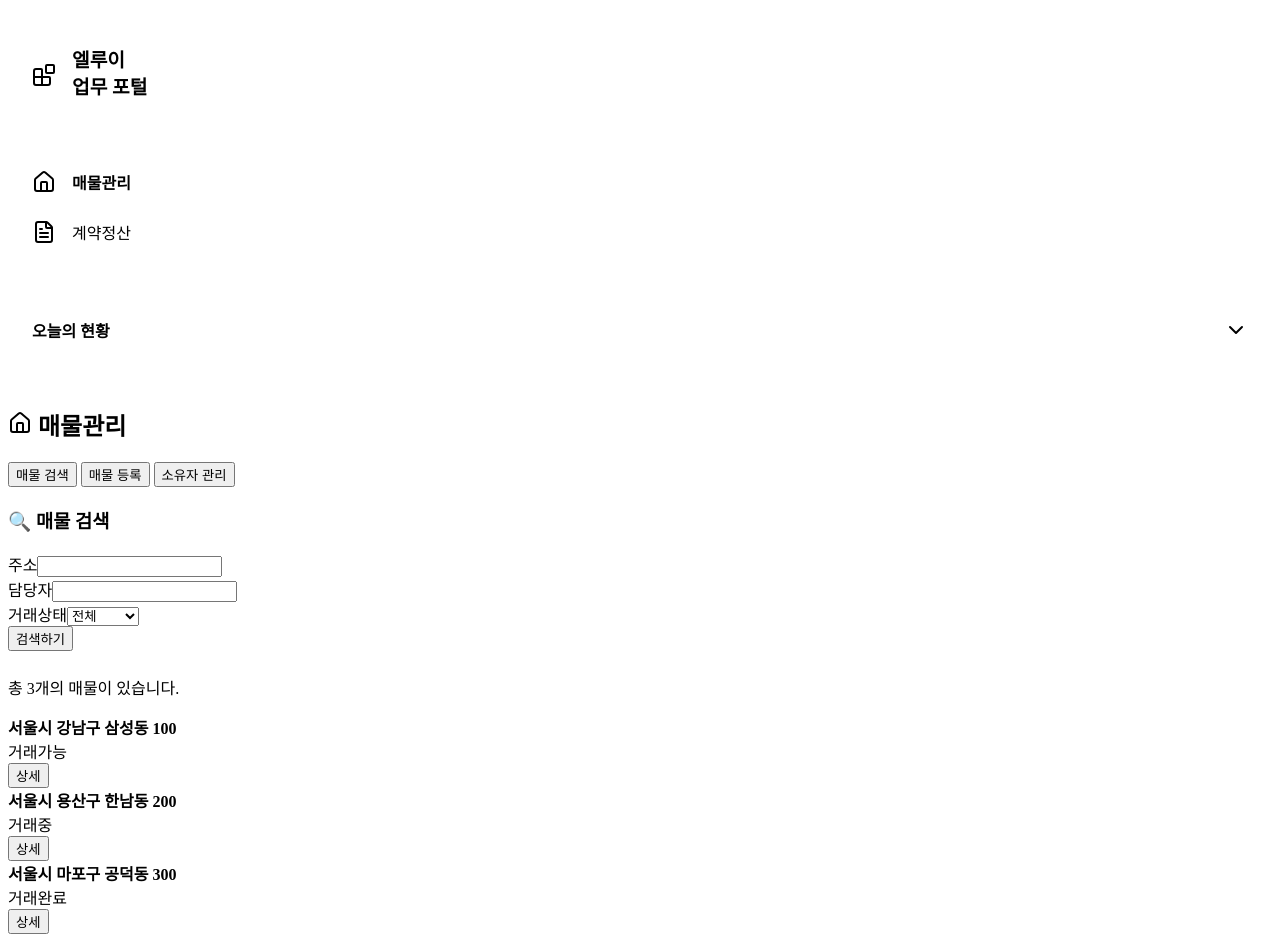
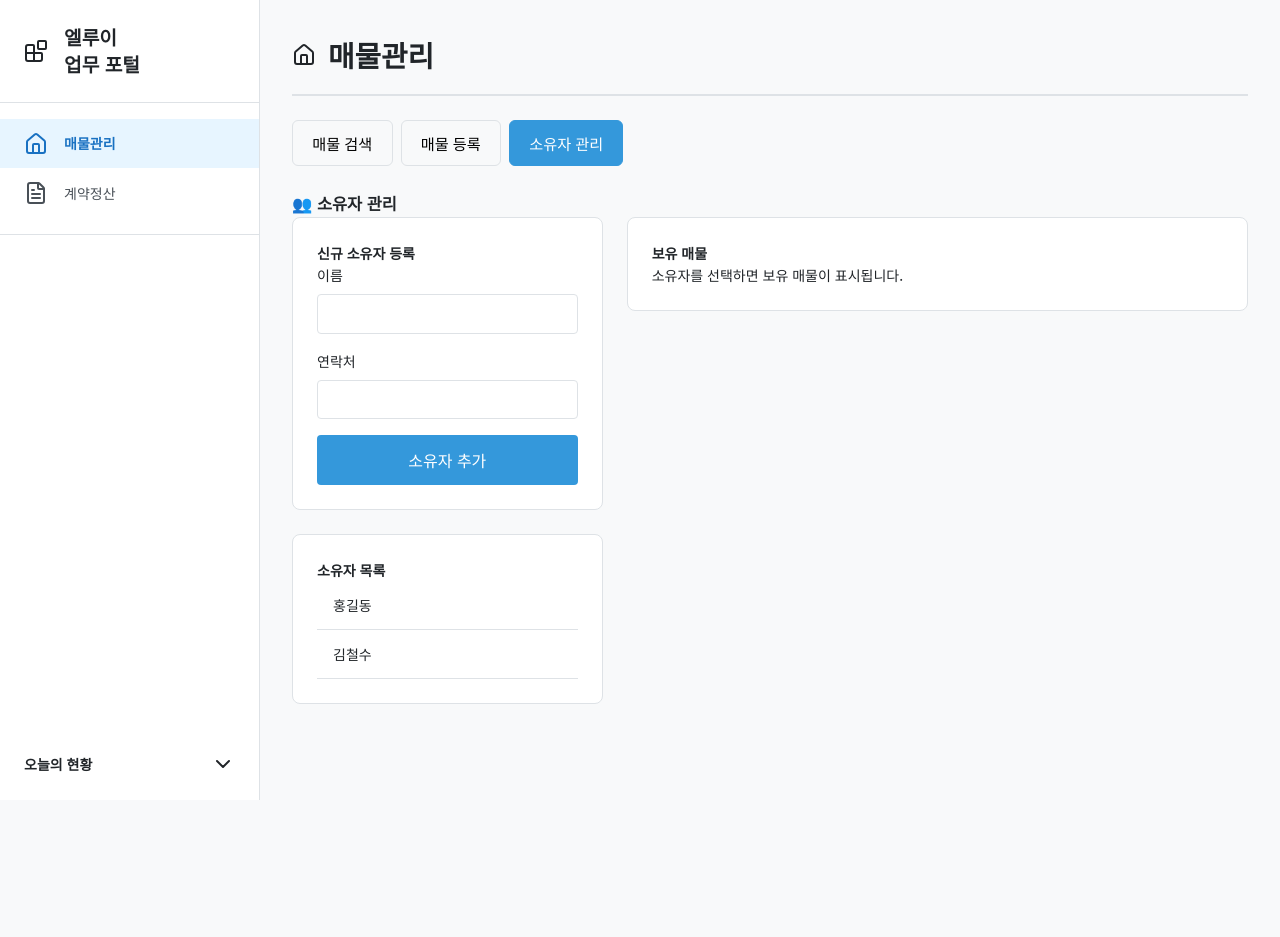
Before and after one commit to dldmdcks/dldmdcks, a website: page 1_오피콜_및_매물관리.html in a window 1280 px wide. Shown: the top 937 px of the page. After the commit the page ends 800 px from the top, so only its background shows below. Drawn offline with nearby package versions, Linux system fonts and the light colour scheme.

Commit message:
fix: Restore original CSS styles to fix broken layout

```diff
--- a/style.css
+++ b/style.css
@@ -1,3 +1,213 @@
+
+@import url('https://fonts.googleapis.com/css2?family=Noto+Sans+KR:wght@300;400;500;700&display=swap');
+
+:root {
+    --bg-color: #f8f9fa;
+    --text-color-primary: #212529;
+    --text-color-secondary: #495057;
+    --border-color: #dee2e6;
+    --sidebar-bg: #ffffff;
+    --sidebar-hover: #f1f3f5;
+    --card-bg: #ffffff;
+    --button-primary-bg: #3498db;
+    --button-primary-text: #ffffff;
+    --button-secondary-bg: #e9ecef;
+    --button-secondary-text: #495057;
+    --button-danger-bg: #e74c3c;
+    --button-danger-text: #ffffff;
+    --info-bg: #e7f5ff;
+    --info-text: #1971c2;
+}
+
+* {
+    margin: 0;
+    padding: 0;
+    box-sizing: border-box;
+}
+
+body {
+    font-family: 'Noto Sans KR', sans-serif;
+    background-color: var(--bg-color);
+    color: var(--text-color-primary);
+    font-size: 14px;
+    line-height: 1.6;
+}
+
+.container {
+    display: flex;
+    height: 100vh;
+}
+
+.sidebar {
+    width: 260px;
+    background-color: var(--sidebar-bg);
+    border-right: 1px solid var(--border-color);
+    display: flex;
+    flex-direction: column;
+}
+
+.main-content {
+    flex: 1;
+    padding: 2rem;
+    overflow-y: auto;
+}
+
+.main-header {
+    border-bottom: 2px solid var(--border-color);
+    padding-bottom: 1rem;
+    margin-bottom: 1.5rem;
+}
+
+.main-header h1 {
+    display: flex;
+    align-items: center;
+    gap: 0.75rem;
+    font-size: 1.8rem;
+    font-weight: 700;
+}
+
+.card {
+    background-color: var(--card-bg);
+    border: 1px solid var(--border-color);
+    border-radius: 8px;
+    padding: 1.5rem;
+}
+
+.tab-nav {
+    display: flex;
+    gap: 0.5rem;
+    margin-bottom: 1.5rem;
+}
+
+.tab-button {
+    padding: 0.7rem 1.2rem;
+    border: 1px solid var(--border-color);
+    background-color: transparent;
+    border-radius: 6px;
+    cursor: pointer;
+    font-size: 0.95rem;
+    font-weight: 500;
+    transition: background-color 0.2s, color 0.2s;
+}
+
+.tab-button.active {
+    background-color: var(--button-primary-bg);
+    color: var(--button-primary-text);
+    border-color: var(--button-primary-bg);
+}
+
+.tab-content {
+    display: none;
+}
+
+.tab-content.active {
+    display: block;
+}
+
+.form-layout .form-group {
+    margin-bottom: 1rem;
+}
+
+.form-layout label {
+    display: block;
+    margin-bottom: 0.5rem;
+    font-weight: 500;
+}
+
+.form-layout input,
+.form-layout select,
+.form-layout textarea {
+    width: 100%;
+    padding: 0.6rem 0.8rem;
+    border: 1px solid var(--border-color);
+    border-radius: 4px;
+    font-size: 1rem;
+}
+
+.grid-2 { display: grid; grid-template-columns: 1fr 1fr; gap: 1rem; }
+.grid-3 { display: grid; grid-template-columns: 1fr 1fr 1fr; gap: 1rem; }
+
+.button-primary {
+    background-color: var(--button-primary-bg);
+    color: var(--button-primary-text);
+    border: none;
+    padding: 0.8rem 1.5rem;
+    border-radius: 4px;
+    cursor: pointer;
+    font-size: 1rem;
+}
+
+.button-secondary {
+     background-color: var(--button-secondary-bg);
+    color: var(--button-secondary-text);
+    border: none;
+    padding: 0.5rem 1rem;
+    border-radius: 4px;
+    cursor: pointer;
+}
+
+.button-danger {
+    background-color: var(--button-danger-bg);
+    color: var(--button-danger-text);
+    border: none;
+    padding: 0.5rem 1rem;
+    border-radius: 4px;
+    cursor: pointer;
+}
+
+.button-sm {
+    padding: 0.3rem 0.7rem;
+    font-size: 0.8rem;
+}
+
+.full-width { width: 100%; }
+
+.list-header, .list-item, .property-item-summary, .leaderboard-item, .owner-list-item {
+    display: grid;
+    gap: 1rem;
+    padding: 0.8rem 1rem;
+    border-bottom: 1px solid var(--border-color);
+    align-items: center;
+}
+
+.list-header {
+    font-weight: 600;
+    background-color: #f8f9fa;
+}
+
+#settlement-list-container .list-item {
+    grid-template-columns: 120px 1fr 80px 100px 100px 80px;
+}
+
+#monthly-stats-table-container .list-header,
+#monthly-stats-table-container .list-item {
+    grid-template-columns: 120px 1fr 80px 100px 100px;
+}
+
+.property-item-summary {
+    grid-template-columns: 1fr 100px 80px;
+}
+
+.leaderboard-item {
+    grid-template-columns: 40px 1fr 120px 80px;
+}
+
+.rank { font-weight: bold; }
+
+.owner-list-item {
+    grid-template-columns: 1fr auto;
+    cursor: pointer;
+}
+.owner-list-item:hover, .owner-list-item.active {
+    background-color: var(--sidebar-hover);
+}
+
+.grid-2-layout { display: grid; grid-template-columns: 1fr 2fr; gap: 1.5rem;}
+
+.form-layout-inline { display: flex; align-items: center; gap: 1rem; }
+
+.icon-sm { width: 16px; height: 16px; }
+
 
 /* --- Sidebar Styles --- */
 
@@ -43,6 +253,7 @@
 
 .sidebar-status {
     padding: 1.5rem;
+    margin-top: auto;
 }
 
 .status-header {
```
